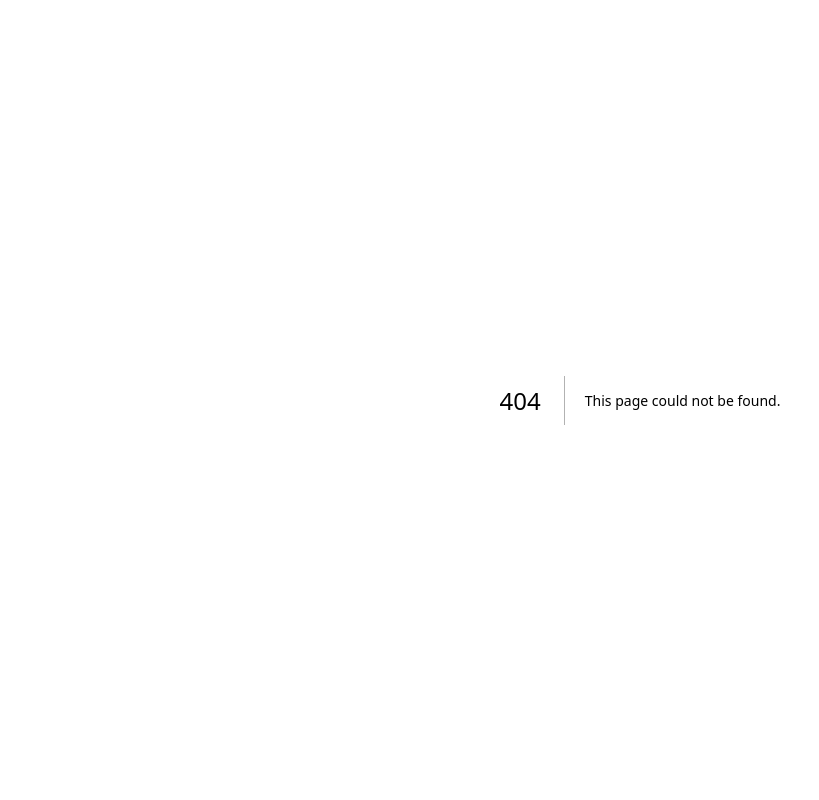
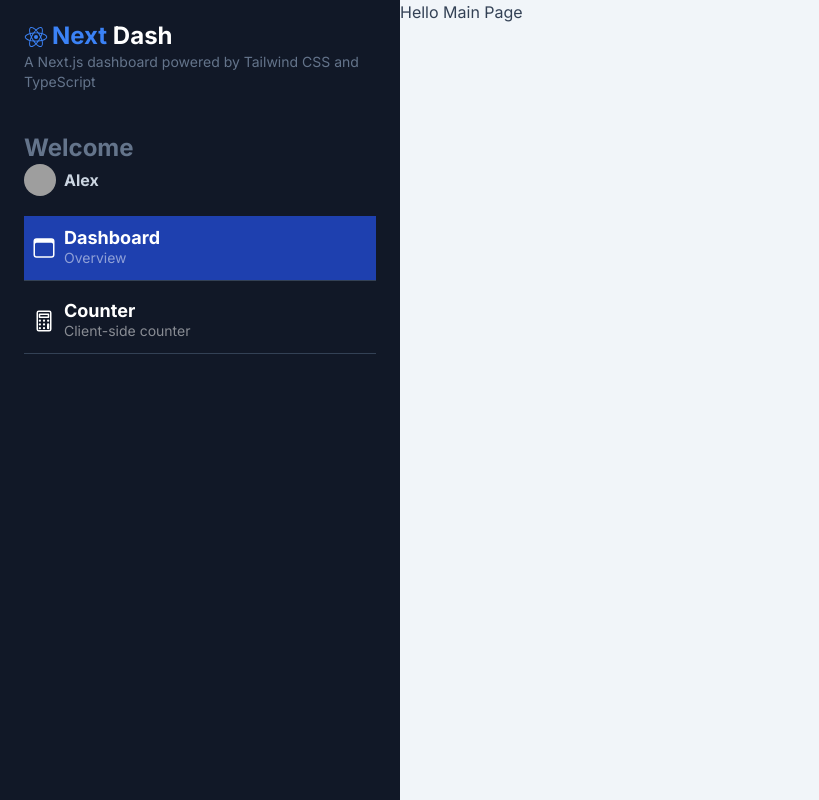
Before and after one commit to sudoalx/nextjs-dashboard, a Next.js app: page /dashboard/main in a window 1280 px wide. Before the commit this address had no page. Shown: the whole page, without its empty margins (0-819 px from the left). Built offline with nearby package versions, Linux system fonts and the light colour scheme; grey boxes are pictures that could not be loaded.

Commit message:
Add main page component

```diff
--- /dev/null
+++ b/app/dashboard/main/page.tsx
@@ -0,0 +1,7 @@
+export default function MainPage() {
+  return (
+    <div>
+      <h1>Hello Main Page</h1>
+    </div>
+  );
+}
```
